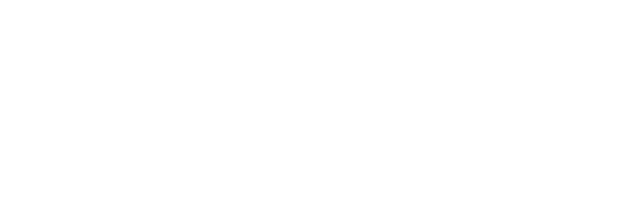
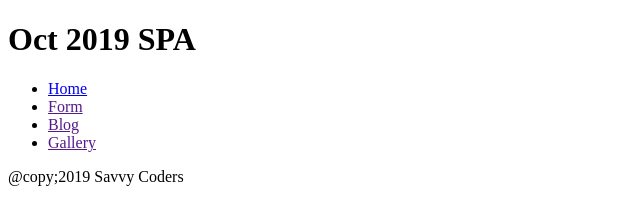
Before and after one commit to sabi-coder/spa-oct-2019, a plain HTML site: page index.html in a window 1280 px wide. Shown: the whole page, without its empty margins (0-640 px from the left). Drawn offline with Linux system fonts and the light colour scheme.

Commit message:
add basic html content for header, nav, and footer

```diff
--- a/index.html
+++ b/index.html
@@ -4,9 +4,27 @@
   <meta charset="UTF-8">
   <meta name="viewport" content="width=device-width, initial-scale=1.0">
   <meta http-equiv="X-UA-Compatible" content="ie=edge">
-  <title>Document</title>
+  <title>Savvy Oct 2019 SPA</title>
 </head>
+
 <body>
+<header>
+  <h1>Oct 2019 SPA</h1>
+</header>
 
+<nav>
+<ul>
+  <li><a href="#">Home</a></li>
+  <li><a href="">Form</a></li>
+  <li><a href="">Blog</a></li>
+  <li><a href="">Gallery</a></li>
+</ul>
+</nav>
+
+<main></main>
+
+<footer>
+  @copy;2019 Savvy Coders
+</footer>
 </body>
 </html>
```
